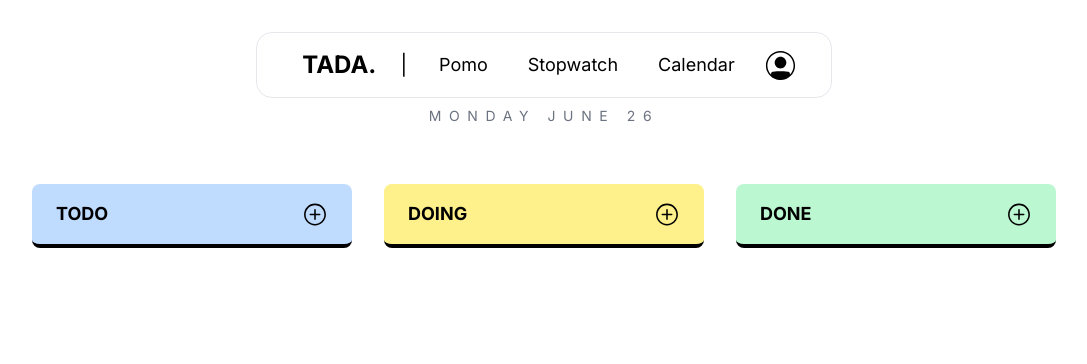
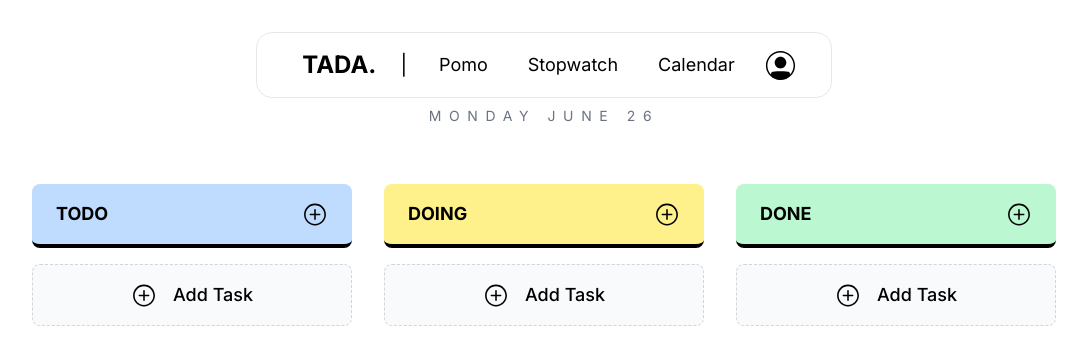
Before and after one commit to Thisisaarush/Tada, a SvelteKit app: page / in a window 1280 px wide. Shown: the top 364 px of the page, without its empty margins (96-1183 px from the left). Built offline with nearby package versions, Linux system fonts and the light colour scheme.

Commit message:
added add task component

```diff
--- a/src/routes/+page.svelte
+++ b/src/routes/+page.svelte
@@ -1,5 +1,6 @@
 <script>
 	import TaskTitle from './TaskTitle.svelte'
+	import AddTask from './AddTask.svelte'
 </script>
 
 <svelte:head>
@@ -7,14 +8,17 @@
 	<meta name="description" content="Todo app" />
 </svelte:head>
 
-<section class='mt-44 flex flex-col md:flex-row justify-center items-center gap-8 p-2'>
-	<div class='max-w-xs w-5/6'>
+<section class='mt-44 mb-10 flex flex-col md:flex-row justify-center items-center gap-8 p-2'>
+	<div class='max-w-xs w-5/6 flex flex-col gap-4'>
 		<TaskTitle title='todo' bgColor='bg-blue-200'/>
+		<AddTask />
 	</div>
-	<div class='max-w-xs w-5/6'>
+	<div class='max-w-xs w-5/6 flex flex-col gap-4'>
 		<TaskTitle title='doing' bgColor='bg-yellow-200'/>
+		<AddTask />
 	</div>
-	<div class='max-w-xs w-5/6'>
+	<div class='max-w-xs w-5/6 flex flex-col gap-4'>
 		<TaskTitle title='done' bgColor='bg-green-200'/>
+		<AddTask />
 	</div>
 </section>
--- /dev/null
+++ b/src/routes/AddTask.svelte
@@ -0,0 +1,8 @@
+<script>
+  import addIcon from '$lib/assets/add.svg'
+</script>
+
+<div class='flex justify-center items-center gap-4 bg-gray-50 py-4 rounded-lg border border-gray-300 border-dashed cursor-pointer hover:bg-gray-100'>
+  <img src={addIcon} alt="">
+  <p class='capitalize text-lg font-medium'>add task</p>
+</div>
--- a/src/routes/taskTitle.svelte
+++ b/src/routes/taskTitle.svelte
@@ -1,5 +1,5 @@
 <script lang='ts'>
-  import add from '$lib/assets/add.svg'
+  import addIcon from '$lib/assets/add.svg'
 
   // props
   export let title: string;
@@ -8,5 +8,5 @@
 
 <div class={`${bgColor} flex justify-between items-center py-4 px-6 rounded-lg gap-10 border-b-4 border-black`}>
   <p class='uppercase font-bold text-lg'>{title}</p>
-  <img src={add} alt="add task">
+  <img src={addIcon} alt="add task" class='cursor-pointer'>
 </div>
```
